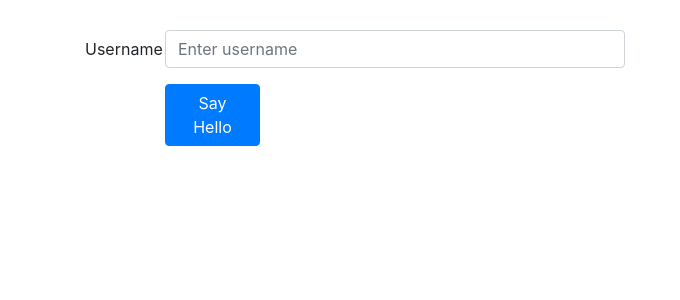
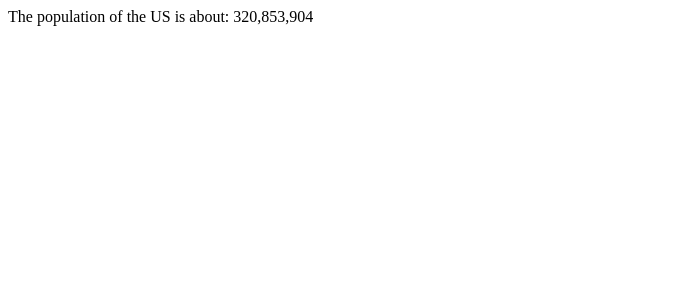
Before and after one commit to webbuyrich/php-essentials, a PHP site: page / in a window 1280 px wide. Shown: the top 300 px of the page, without its empty margins (0-680 px from the left). Run offline with PHP 8.4, Linux system fonts and the light colour scheme; some libraries are stand-ins or nearby versions.

Commit message:
using number format

```diff
--- a/index.php
+++ b/index.php
@@ -1,43 +1,4 @@
 <?php
-// Print the greeting if form is submitted
-if(isset($_POST['user'])){
-    print "Hello, ";
-    // Print what was submitted in the form parameter called 'user'
-    print $_POST['user'];
-    print "!";
-} else {
-    // Otherwise, print the form
-    print <<<_HTML_
-    <head>
-    <meta charset="UTF-8">
-    <meta name="viewport" content="width=device-width, initial-scale=1.0">
-    <meta http-equiv="X-UA-Compatible" content="ie=edge">
-    <link rel="stylesheet" href="https://cdnjs.cloudflare.com/ajax/libs/twitter-bootstrap/4.3.1/css/bootstrap.min.css">
-    <link rel="stylesheet" href="https://cdnjs.cloudflare.com/ajax/libs/font-awesome/5.11.2/css/all.min.css">
-    <link rel="stylesheet" href="style.css">
-    <title>PHP Says Hello</title>
-    </head>
-    <body>
-    <div class="container">
-    <div class="row">
-    <div class="col-md-6" style="margin-top: 30px;">
-        <form method="POST" action="$_SERVER[PHP_SELF]">
-            <div class="form-group row">
-                <label for="user" class="col-md-2 col-form-label">Username</label>
-                <div class="col-md-10" style="padding-left: 0px;">
-                <input type="text" name="user" class="form-control" id="user" aria-describedby="emailHelp" placeholder="Enter username">
-                </div>
-            </div>
-            <div class="form-group row">
-                <button type="submit" class="btn btn-primary col-md-2 offset-md-2">Say Hello</button>
-            </div>
-        </form>
-    </div>
-    </div>
-    </div>
-    <script src="https://cdnjs.cloudflare.com/ajax/libs/jquery/3.4.1/jquery.slim.min.js"></script>
-    <script src="https://cdnjs.cloudflare.com/ajax/libs/popper.js/1.15.0/umd/popper.min.js"></script>
-    <script src="https://cdnjs.cloudflare.com/ajax/libs/twitter-bootstrap/4.3.1/js/bootstrap.min.js"></script>
-    </body>
-    _HTML_;
-}
+print "The population of the US is about: ";
+print number_format(320853904);
+?>
```
